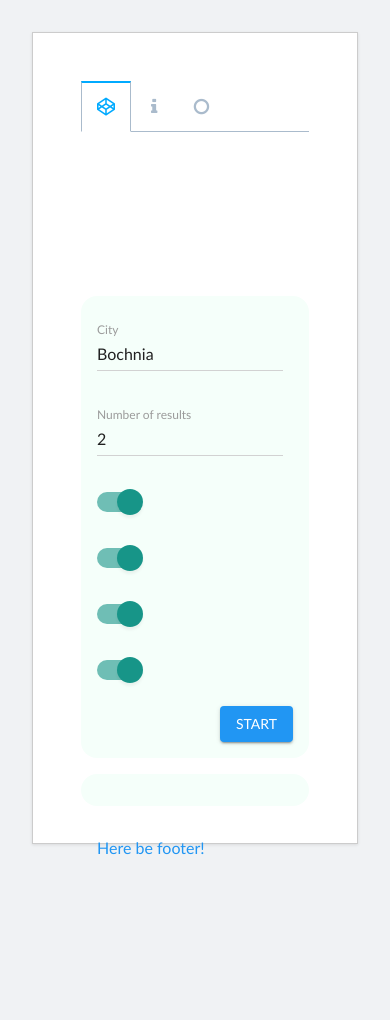
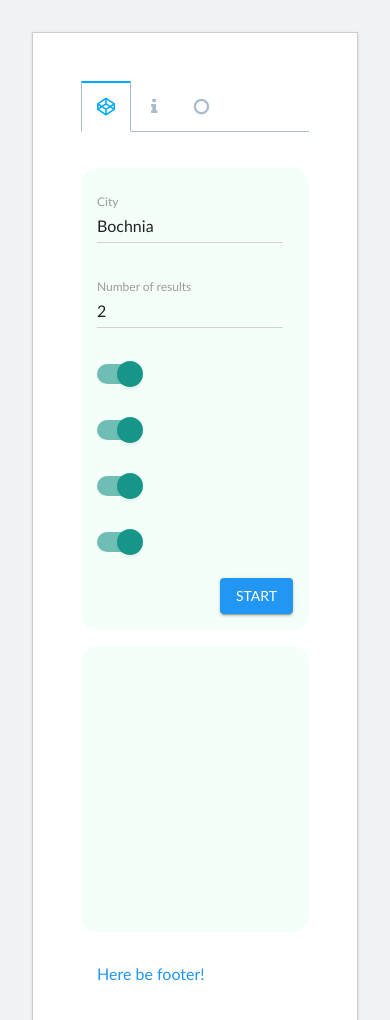
Before and after one commit to ppaula/CityGrapherVisualizer, a website built with Parcel: page index.html in a window 390 px wide. Shown: the top 1020 px of the page. Before the commit the page ends 876 px from the top, so only its background shows below. Built offline with nearby package versions, Linux system fonts and the light colour scheme.

Commit message:
Fix responsiveness

```diff
--- a/css/main.css
+++ b/css/main.css
@@ -118,41 +118,21 @@ footer {
   }
 }
 
-/* Tablets */
+/* Mobile devices */
 @media all and (max-width: 800px) {
-  .gridContainer{
-    grid-template-columns: repeat(3, 1fr);
-    grid-template-rows: 3em 1fr 3em;
-    grid-template-areas:
-    "nav nav nav"
-    "aside osmMapContainer osmMapContainer"
-    "footer footer footer"
-  }
-
-  .navigation {
-    justify-content: space-around;
-  }
-
-  .labelTab {
-    font-size: 0;
-  }
-  .labelTab:before {
-    margin: 0;
-    font-size: 18px;
-  }
-}
-
-/* Mobile devices */
-@media all and (max-width: 600px) {
   .gridContainer{
     display: grid;
     grid-template-columns: repeat(1, 1fr);
-    grid-template-rows: 8em 1fr 1fr 3em;
+    grid-template-rows: 0em 1fr 1fr 3em;
     grid-template-areas:
     "nav"
     "aside"
     "osmMapContainer"
     "footer"
+  }
+
+  .gridContainer {
+    height: 100vh;
   }
 
   .navigation {
@@ -174,5 +154,12 @@ footer {
 
   .labelTab {
     padding: 15px;
+    font-size: 0;
   }
+
+  .labelTab:before {
+    margin: 0;
+    font-size: 18px;
+  }
+
 }
```
